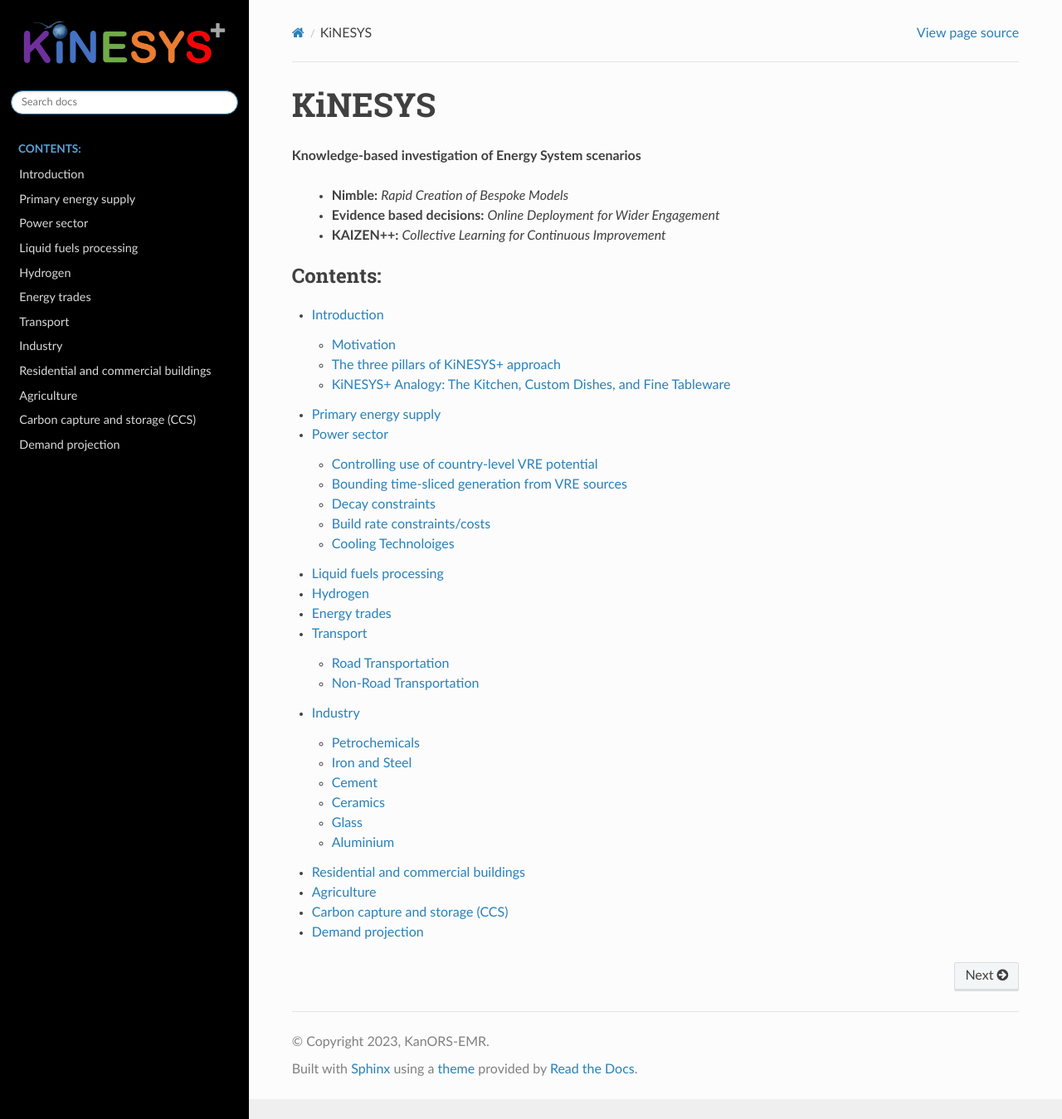
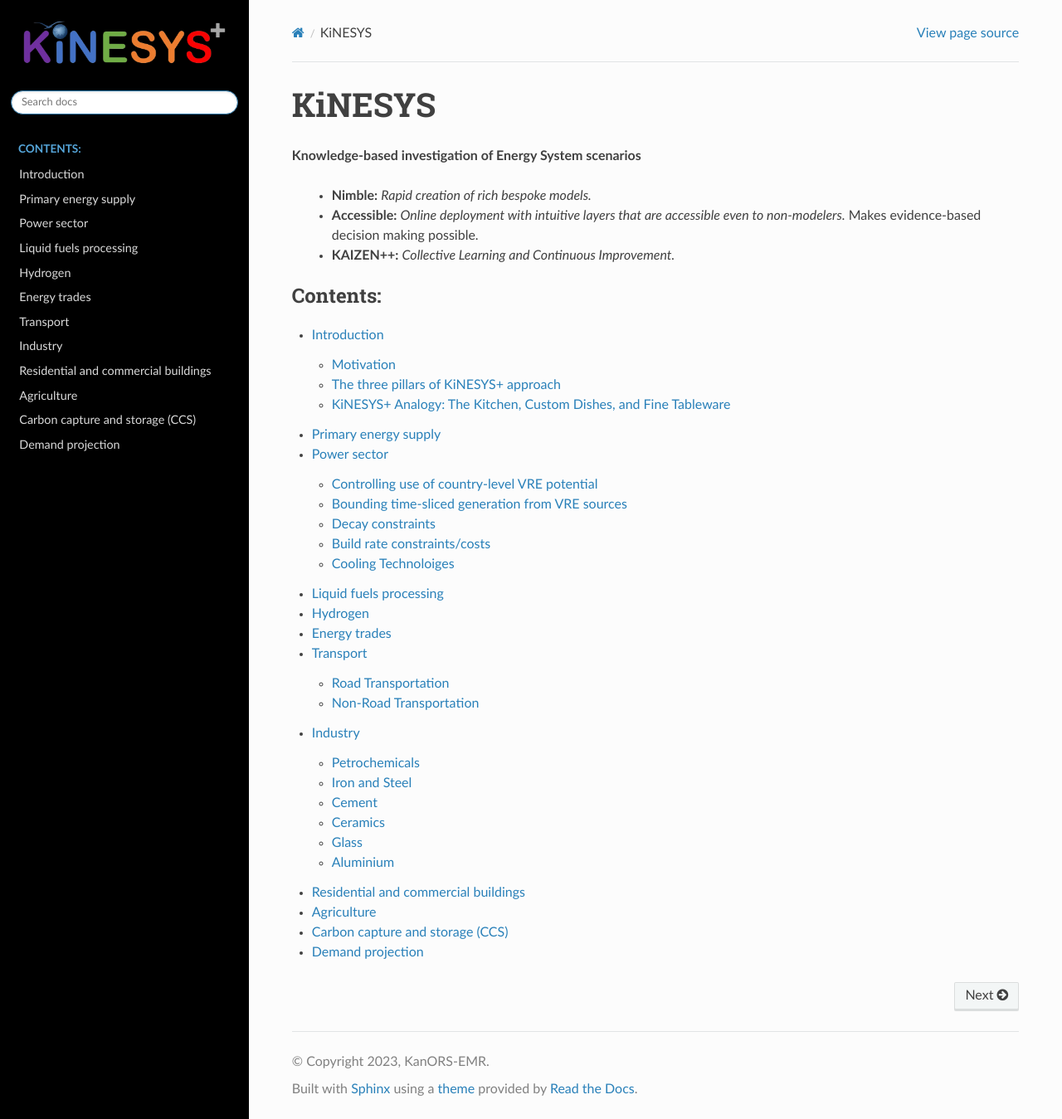
Before and after one commit to kanors-emr/Kinesys-documentation, a Sphinx documentation site: the page built from source/index.rst, in a window 1280 px wide and 1349 px high. Shown: the whole window at 83% size. Built offline with Sphinx 7.4.7 and the Read the Docs theme 3.1.0, drawn with Linux system fonts in a browser that asks for light colours.

Commit message:
no message

```diff
--- a/source/index.rst
+++ b/source/index.rst
@@ -7,9 +7,9 @@ KiNESYS
 =======
 **Knowledge-based investigation of Energy System scenarios**
 
-   * **Nimble:** *Rapid Creation of Bespoke Models*
-   * **Evidence based decisions:** *Online Deployment for Wider Engagement*
-   * **KAIZEN++:** *Collective Learning for Continuous Improvement*
+   * **Nimble:** *Rapid creation of rich bespoke models.*
+   * **Accessible:** *Online deployment with intuitive layers that are accessible even to non-modelers.* Makes evidence-based decision making possible.
+   * **KAIZEN++:** *Collective Learning and Continuous Improvement.*
 
 .. toctree::
    :maxdepth: 2
```
